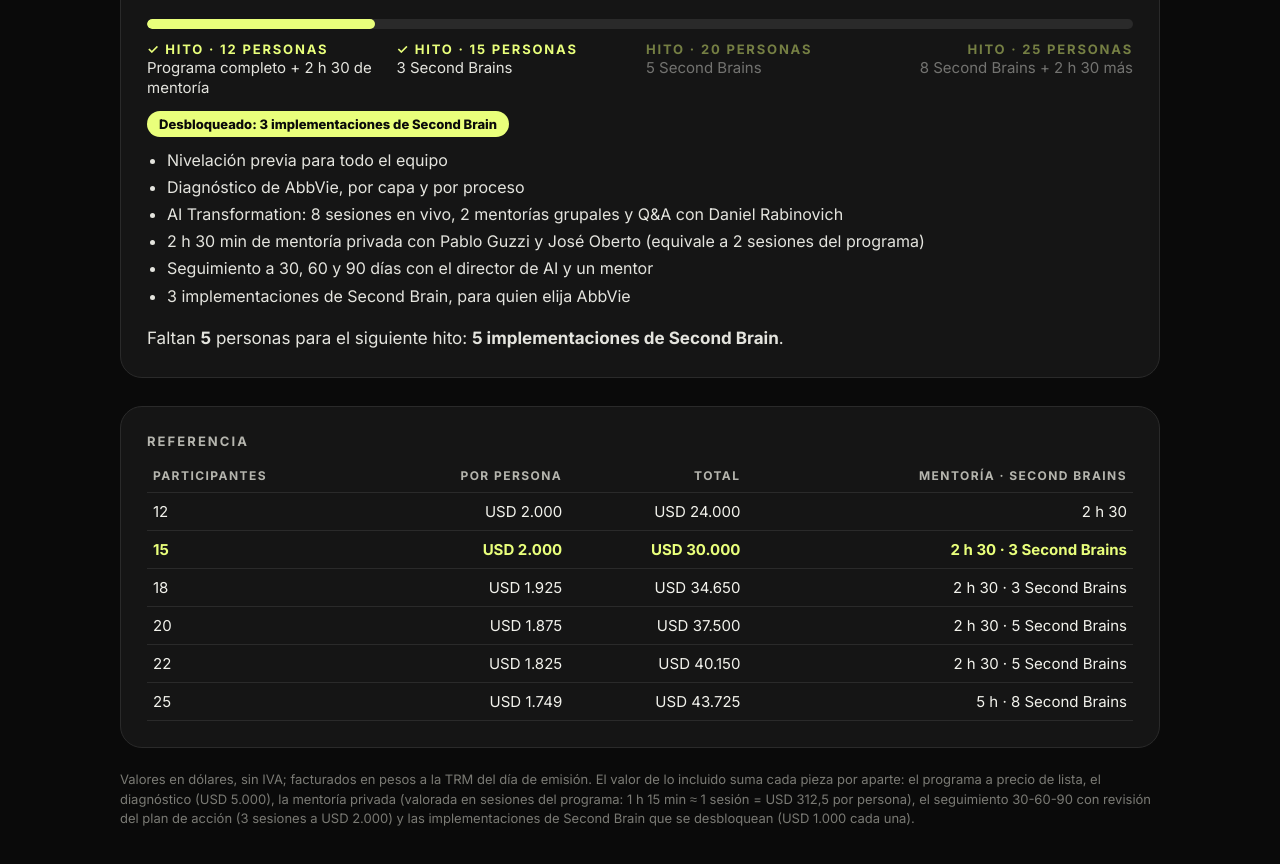
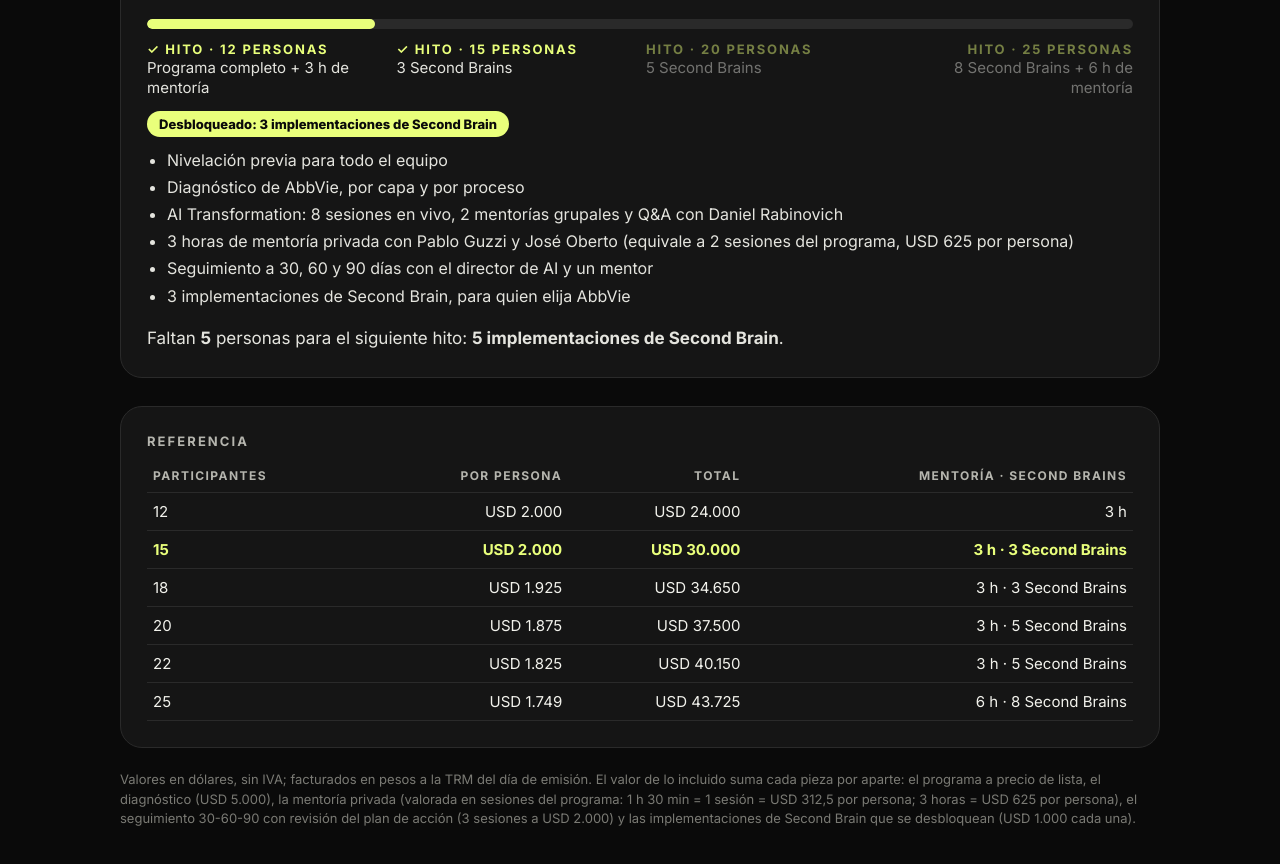
Before and after one commit to Juanjosar20/simulador-cohorte-ait, a plain HTML site: page index.html in a window 1280 px wide. Shown: the part 606-1470 px from the top of the page. Drawn offline with Linux system fonts and the light colour scheme.

Commit message:
Mentoría privada: 3 horas (2 sesiones) y 6 horas (4 sesiones)
Co-Authored-By: Claude Opus 5.5 <noreply@anthropic.com>
Claude-Session: https://claude.ai/code/session_0195TjmjBYATRa9EjcLAtygS

```diff
--- a/index.html
+++ b/index.html
@@ -55,14 +55,14 @@ tr.on td{color:var(--l);font-weight:700}
   <div class="st"><span>Valor de todo lo incluido</span><b id="val"></b></div>
  </div>
  <div class="ms"><div class="tr"><i id="fill"></i></div>
-  <div class="hs"><div class="h" id="h12"><b>12</b><span>Programa completo + 2 h 30 de mentoría</span></div><div class="h" id="h15"><b>15</b><span>3 Second Brains</span></div><div class="h" id="h20"><b>20</b><span>5 Second Brains</span></div><div class="h" id="h25"><b>25</b><span>8 Second Brains + 2 h 30 más</span></div></div></div>
+  <div class="hs"><div class="h" id="h12"><b>12</b><span>Programa completo + 3 h de mentoría</span></div><div class="h" id="h15"><b>15</b><span>3 Second Brains</span></div><div class="h" id="h20"><b>20</b><span>5 Second Brains</span></div><div class="h" id="h25"><b>25</b><span>8 Second Brains + 6 h de mentoría</span></div></div></div>
  <div id="bon"></div>
  <ul id="inc"></ul>
  <p class="nx" id="nx"></p>
 </div>
 <div class="box"><div class="k" style="color:#B5B5AE">Referencia</div>
 <table><thead><tr><th>Participantes</th><th>Por persona</th><th>Total</th><th>Mentoría · Second Brains</th></tr></thead><tbody id="tb"></tbody></table></div>
-<p class="f">Valores en dólares, sin IVA; facturados en pesos a la TRM del día de emisión. El valor de lo incluido suma cada pieza por aparte: el programa a precio de lista, el diagnóstico (USD 5.000), la mentoría privada (valorada en sesiones del programa: 1 h 15 min ≈ 1 sesión = USD 312,5 por persona), el seguimiento 30-60-90 con revisión del plan de acción (3 sesiones a USD 2.000) y las implementaciones de Second Brain que se desbloquean (USD 1.000 cada una).</p>
+<p class="f">Valores en dólares, sin IVA; facturados en pesos a la TRM del día de emisión. El valor de lo incluido suma cada pieza por aparte: el programa a precio de lista, el diagnóstico (USD 5.000), la mentoría privada (valorada en sesiones del programa: 1 h 30 min = 1 sesión = USD 312,5 por persona; 3 horas = USD 625 por persona), el seguimiento 30-60-90 con revisión del plan de acción (3 sesiones a USD 2.000) y las implementaciones de Second Brain que se desbloquean (USD 1.000 cada una).</p>
 </main>
 <script>
 const f=v=>'USD '+Math.round(v).toLocaleString('es-CO');
@@ -72,9 +72,9 @@ const valor=n=>n*2500+5000+ses(n)*n*312.5+6000+sbn(n)*1000;
 function draw(n){n=+n;document.getElementById('n').textContent=n;
  const p=pp(n),t=n*p;document.getElementById('pp').textContent=f(p);document.getElementById('tot').textContent=f(t);
  document.getElementById('ah').textContent=f(n*2500-t);document.getElementById('val').textContent=f(valor(n));
- document.getElementById('bon').innerHTML=sbn(n)?`<span class="bono">Desbloqueado: ${sbn(n)} implementaciones de Second Brain${n>=25?' + 2 h 30 más de mentoría privada':''}</span>`:'';document.getElementById('fill').style.width=((n-12)/13*100)+'%';[12,15,20,25].forEach(h=>document.getElementById('h'+h).classList.toggle('on',n>=h));
- document.getElementById('inc').innerHTML=['Nivelación previa para todo el equipo','Diagnóstico de AbbVie, por capa y por proceso','AI Transformation: 8 sesiones en vivo, 2 mentorías grupales y Q&A con Daniel Rabinovich',(n>=25?'5 horas':'2 h 30 min')+' de mentoría privada con Pablo Guzzi y José Oberto (equivale a '+ses(n)+' sesiones del programa)','Seguimiento a 30, 60 y 90 días con el director de AI y un mentor'].concat(sbn(n)?[sbn(n)+' implementaciones de Second Brain, para quien elija AbbVie']:[]).map(x=>'<li>'+x+'</li>').join('');
- const H=[[15,'3 implementaciones de Second Brain'],[20,'5 implementaciones de Second Brain'],[25,'8 Second Brains, 2 h 30 más de mentoría privada y USD 1.749 por persona']],nh=H.find(([h])=>n<h);document.getElementById('nx').innerHTML=nh?`${nh[0]-n===1?'Falta':'Faltan'} <b>${nh[0]-n}</b> ${nh[0]-n===1?'persona':'personas'} para el siguiente hito: <b>${nh[1]}</b>.`:'Con 25 tienen el mejor precio de la tabla y todos los bonos desbloqueados.';
- document.getElementById('tb').innerHTML=[12,15,18,20,22,25].map(m=>`<tr class="${m===n?'on':''}"><td>${m}</td><td>${f(pp(m))}</td><td>${f(m*pp(m))}</td><td>${m>=25?'5 h':'2 h 30'}${sbn(m)?' · '+sbn(m)+' Second Brains':''}</td></tr>`).join('')}
+ document.getElementById('bon').innerHTML=sbn(n)?`<span class="bono">Desbloqueado: ${sbn(n)} implementaciones de Second Brain${n>=25?' + la mentoría privada se duplica a 6 horas':''}</span>`:'';document.getElementById('fill').style.width=((n-12)/13*100)+'%';[12,15,20,25].forEach(h=>document.getElementById('h'+h).classList.toggle('on',n>=h));
+ document.getElementById('inc').innerHTML=['Nivelación previa para todo el equipo','Diagnóstico de AbbVie, por capa y por proceso','AI Transformation: 8 sesiones en vivo, 2 mentorías grupales y Q&A con Daniel Rabinovich',(n>=25?'6 horas':'3 horas')+' de mentoría privada con Pablo Guzzi y José Oberto (equivale a '+ses(n)+' sesiones del programa, USD '+(n>=25?'1.250':'625')+' por persona)','Seguimiento a 30, 60 y 90 días con el director de AI y un mentor'].concat(sbn(n)?[sbn(n)+' implementaciones de Second Brain, para quien elija AbbVie']:[]).map(x=>'<li>'+x+'</li>').join('');
+ const H=[[15,'3 implementaciones de Second Brain'],[20,'5 implementaciones de Second Brain'],[25,'8 Second Brains, 6 horas de mentoría privada y USD 1.749 por persona']],nh=H.find(([h])=>n<h);document.getElementById('nx').innerHTML=nh?`${nh[0]-n===1?'Falta':'Faltan'} <b>${nh[0]-n}</b> ${nh[0]-n===1?'persona':'personas'} para el siguiente hito: <b>${nh[1]}</b>.`:'Con 25 tienen el mejor precio de la tabla y todos los bonos desbloqueados.';
+ document.getElementById('tb').innerHTML=[12,15,18,20,22,25].map(m=>`<tr class="${m===n?'on':''}"><td>${m}</td><td>${f(pp(m))}</td><td>${f(m*pp(m))}</td><td>${m>=25?'6 h':'3 h'}${sbn(m)?' · '+sbn(m)+' Second Brains':''}</td></tr>`).join('')}
 const r=document.getElementById('r');r.addEventListener('input',e=>draw(e.target.value));draw(15);
 </script></body></html>
```
Also changed, not shown: lamina.png.
